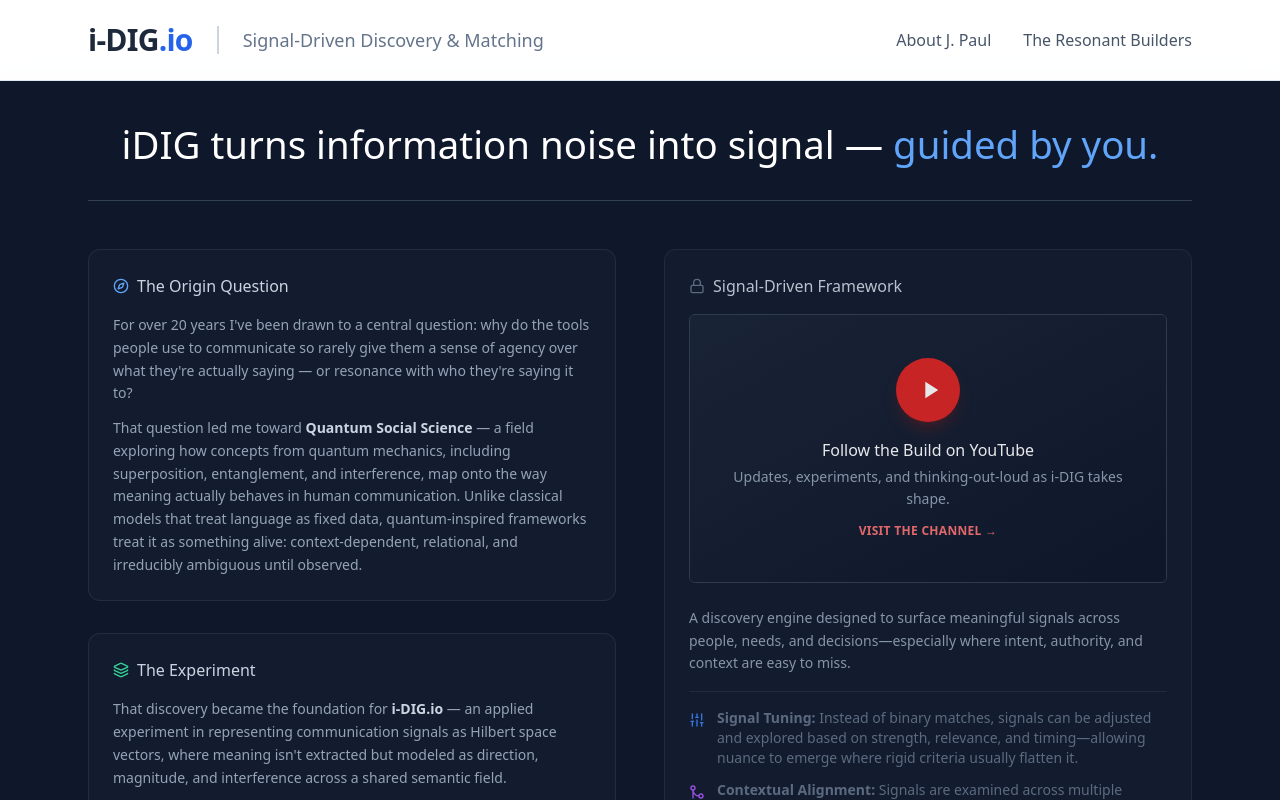
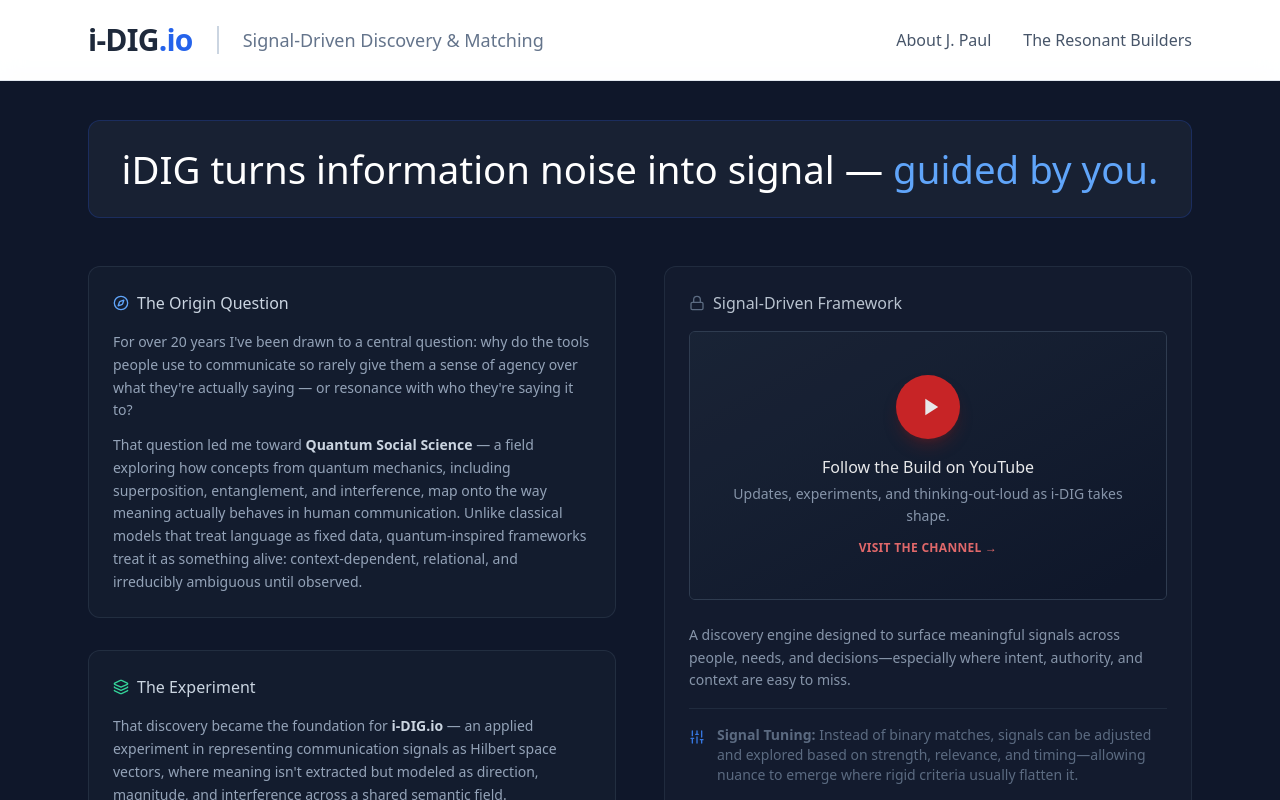
Before and after one commit to theresonantbuilder/idig_website, a React (Vite) app: page / in a window 1280 px wide. Shown: the top 800 px of the page. Built offline with nearby package versions, Linux system fonts and the light colour scheme.

Commit message:
updated sub header

```diff
--- a/src/pages/HomeSignalDriven.tsx
+++ b/src/pages/HomeSignalDriven.tsx
@@ -81,10 +81,12 @@
         {/* LAB SECTION */}
         <section id="lab" className="bg-slate-900 text-slate-300 pt-10 pb-10">
           <div className="max-w-6xl mx-auto px-6">
-            <div className="mb-12 border-b border-slate-700 pb-8">
-              <h2 className="text-white font-light leading-tight text-center" style={{ fontSize: 'clamp(1rem, 3vw, 2.5rem)' }}>
-                iDIG turns information noise into signal — <span className="text-blue-400 font-medium">guided by you.</span>
-              </h2>
+            <div className="mb-12">
+              <div className="bg-slate-800/60 border border-blue-900/50 rounded-xl px-8 py-6 text-center">
+                <h2 className="text-white font-light leading-tight" style={{ fontSize: 'clamp(1rem, 3vw, 2.5rem)' }}>
+                  iDIG turns information noise into signal — <span className="text-blue-400 font-medium">guided by you.</span>
+                </h2>
+              </div>
             </div>
 
 
```
